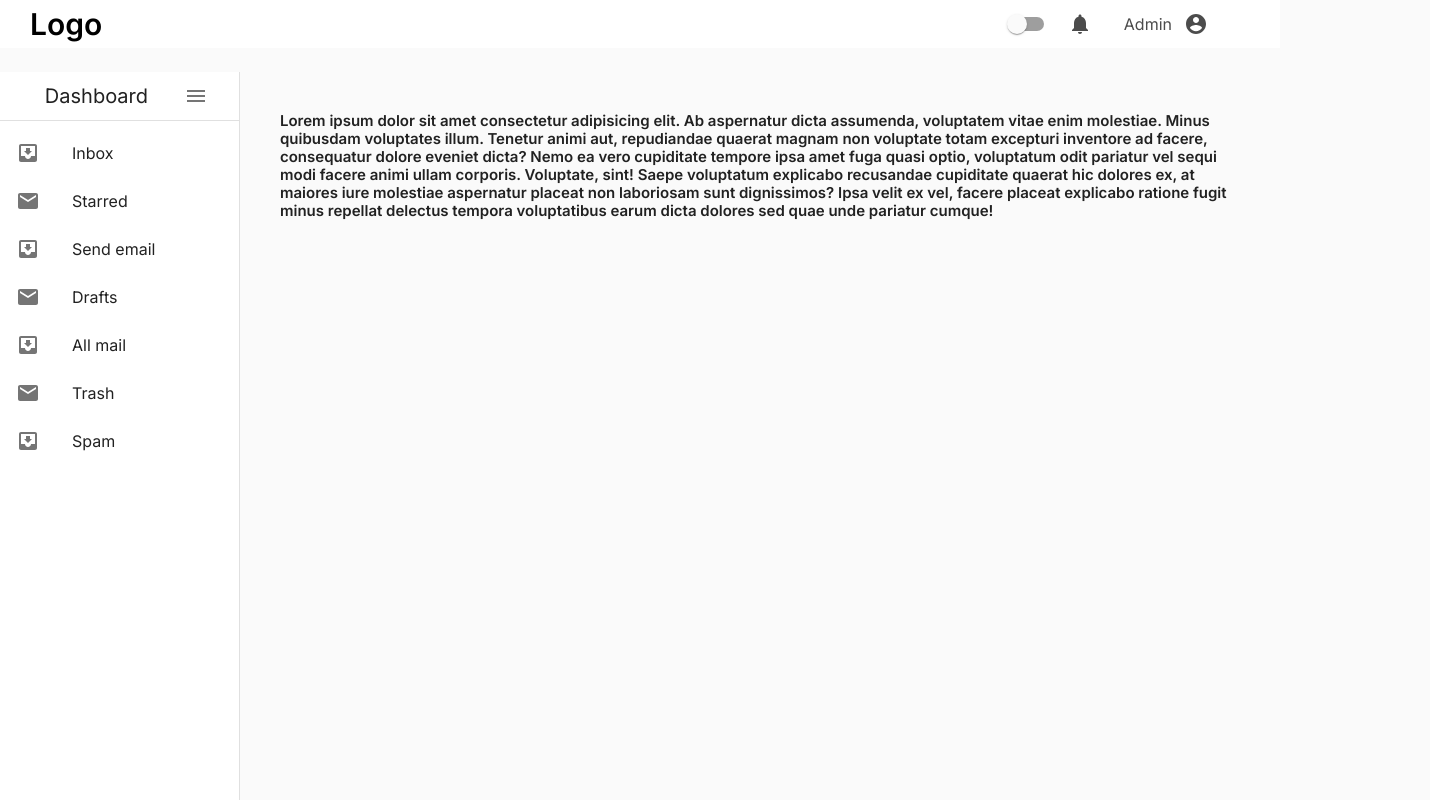
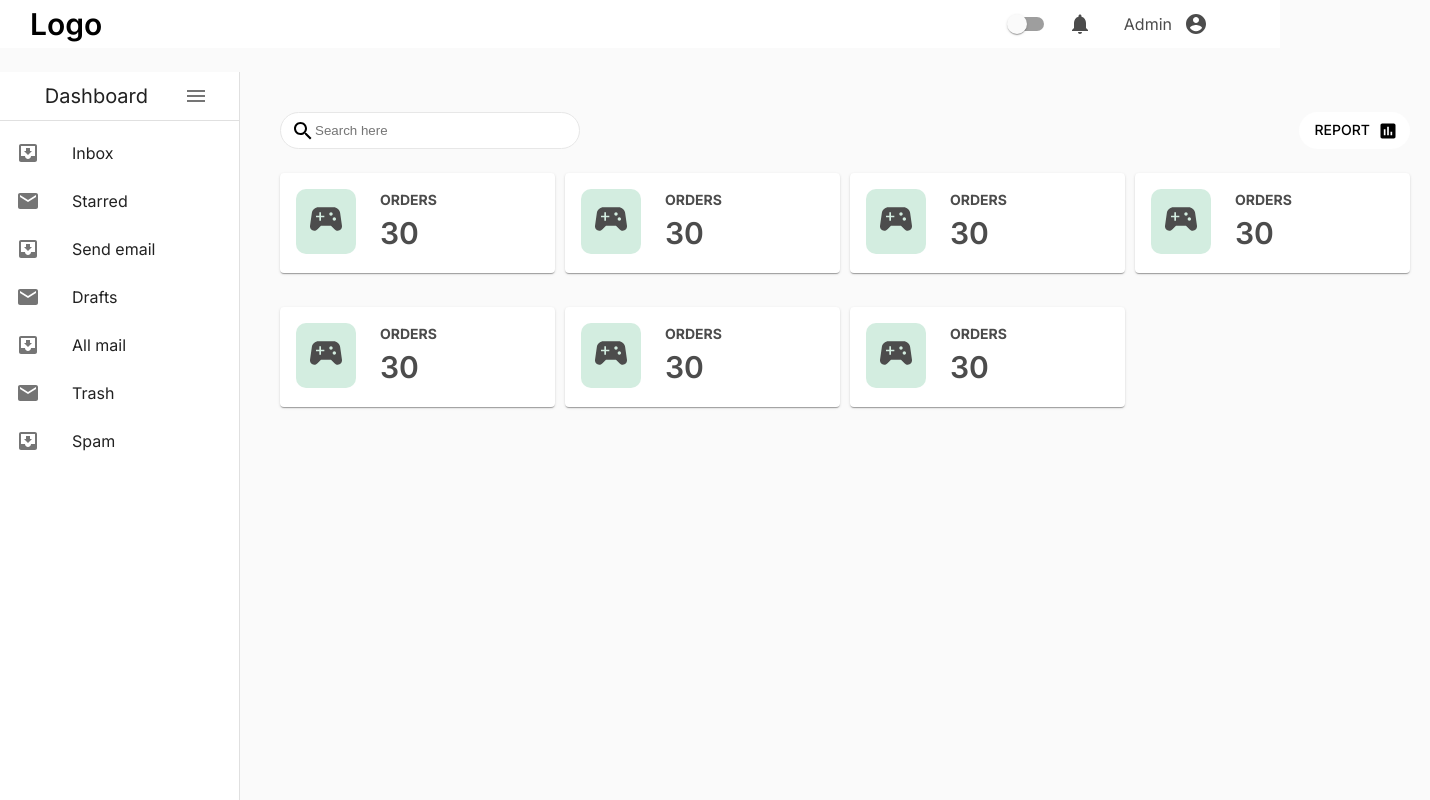
Before and after one commit to noumankhandatu/dashboard, a React (Create React App) app: page / in a window 1280 px wide. Shown: the top 800 px of the page, 1430 px wide, since content can reach past the window. Built offline with nearby package versions, Linux system fonts and the light colour scheme; a web font is replaced by a local one.

Commit message:
card mapped

```diff
--- /dev/null
+++ b/src/components/arrays/index.js
@@ -0,0 +1,39 @@
+const Array = [
+  {
+    text: "orders",
+    count: 30,
+    icon: "SportsEsportsIcon",
+  },
+  {
+    text: "RCAS",
+    count: 1,
+    icon: "SportsEsportsIcon",
+  },
+  {
+    text: "NFT IMAGES",
+    count: 23,
+    icon: "SportsEsportsIcon",
+  },
+  {
+    text: "FEATURE ARTWORK",
+    count: 12,
+    icon: "SportsEsportsIcon",
+  },
+  {
+    text: "TRENDING COLLECTIONS",
+    count: 10,
+    icon: "SportsEsportsIcon",
+  },
+  {
+    text: "HOT COLLECTIONS",
+    count: 30,
+    icon: "SportsEsportsIcon",
+  },
+  {
+    text: "LIVE AUCTION",
+    count: 11,
+    icon: "SportsEsportsIcon",
+  },
+];
+
+export default Array;
--- a/src/components/buttons/index.jsx
+++ b/src/components/buttons/index.jsx
@@ -36,4 +36,13 @@ export default withStyles((theme) => ({
       backgroundColor: alpha(theme.palette.backgroundColor.iconbg2, 0.9),
     },
   },
+  inline: {
+    borderRadius: "50px",
+    color: theme.palette.color.main,
+    backgroundColor: theme.palette.backgroundColor.main,
+    height: "37px",
+    "&:hover": {
+      backgroundColor: alpha(theme.palette.backgroundColor.iconbg2, 0.9),
+    },
+  },
 }))(Button);
--- /dev/null
+++ b/src/components/iconCard/index.js
@@ -0,0 +1,52 @@
+import React from "react";
+import { Box, Paper, Typography } from "@material-ui/core";
+import SportsEsportsIcon from "@material-ui/icons/SportsEsports";
+import { makeStyles } from "@material-ui/core";
+/**
+ * @dev simple card
+ * @props takes icons
+ * @props two texts
+ */
+const IconCard = () => {
+  const classes = useStyles();
+  return (
+    <Box pt={3}>
+      <Paper className={classes.paper}>
+        <Box p={2} display="flex" alignItems="center">
+          <Box className={classes.bgIcon}>
+            <SportsEsportsIcon className={classes.iconSize} />
+          </Box>
+          <Box pl={3}>
+            <div>
+              <Box>
+                <Typography variant="h3">ORDERS</Typography>
+              </Box>
+              <Box pt={1}>
+                <Typography variant="h1">30</Typography>
+              </Box>
+            </div>
+          </Box>
+        </Box>
+      </Paper>
+    </Box>
+  );
+};
+
+export default IconCard;
+const useStyles = makeStyles((theme) => ({
+  iconSize: {
+    width: "40px",
+    height: "40px",
+  },
+  bgIcon: {
+    padding: "10px",
+    background: theme.palette.icon.primary,
+    borderRadius: "10px",
+  },
+  paper: {
+    color: theme.palette.color.primary,
+    backgroundColor: theme.palette.backgroundColor.main,
+    width: "275px",
+    height: "100px",
+  },
+}));
--- /dev/null
+++ b/src/components/searchbar/index.js
@@ -0,0 +1,34 @@
+import React from "react";
+import { makeStyles, Box } from "@material-ui/core";
+import SearchIcon from "@material-ui/icons/Search";
+const SearchBar = () => {
+  const classes = useStyles();
+  return (
+    <Box className={classes.box} display="flex" alignItems="center">
+      <SearchIcon />
+      <input placeholder="Search here" className={classes.input} type="text" />
+    </Box>
+  );
+};
+
+export default SearchBar;
+const useStyles = makeStyles((theme) => ({
+  box: {
+    paddingLeft: "10px",
+    width: "300px",
+    height: " 37px",
+    color: theme.palette.color.main,
+    backgroundColor: theme.palette.backgroundColor.main,
+    border: "1px solid #E7E7E7",
+    borderRadius: " 27px",
+  },
+  input: {
+    width: "250px",
+    color: theme.palette.color.main,
+    backgroundColor: theme.palette.backgroundColor.main,
+    border: "none",
+    "&:focus": {
+      outline: "none",
+    },
+  },
+}));
--- a/src/pages/dashboard/index.js
+++ b/src/pages/dashboard/index.js
@@ -2,27 +2,40 @@ import React from "react";
 import { Box, Typography } from "@material-ui/core";
 import MiniDrawer from "../../components/sidebar";
 import Wrapper from "../../components/wrapper";
+import AssessmentIcon from "@material-ui/icons/Assessment";
+import Button from "../../components/buttons";
+import SearchBar from "../../components/searchbar";
+import IconCard from "../../components/iconCard";
+import Array from "../../components/arrays";
+import { makeStyles } from "@material-ui/core";
+
 const Dashboard = () => {
+  const classes = useStyles();
   return (
     <Box display="flex" pt={3}>
       <MiniDrawer />
       <Wrapper>
-        <Typography variant="h2">
-          Lorem ipsum dolor sit amet consectetur adipisicing elit. Ab aspernatur
-          dicta assumenda, voluptatem vitae enim molestiae. Minus quibusdam
-          voluptates illum. Tenetur animi aut, repudiandae quaerat magnam non
-          voluptate totam excepturi inventore ad facere, consequatur dolore
-          eveniet dicta? Nemo ea vero cupiditate tempore ipsa amet fuga quasi
-          optio, voluptatum odit pariatur vel sequi modi facere animi ullam
-          corporis. Voluptate, sint! Saepe voluptatum explicabo recusandae
-          cupiditate quaerat hic dolores ex, at maiores iure molestiae
-          aspernatur placeat non laboriosam sunt dignissimos? Ipsa velit ex vel,
-          facere placeat explicabo ratione fugit minus repellat delectus tempora
-          voluptatibus earum dicta dolores sed quae unde pariatur cumque!
-        </Typography>
+        <Box display="flex" justifyContent="space-between">
+          <SearchBar />
+          <Button variant="inline" endIcon={<AssessmentIcon />}>
+            Report
+          </Button>
+        </Box>
+        <div className={classes.grid}>
+          {Array.map((items) => {
+            return <IconCard />;
+          })}
+        </div>
       </Wrapper>
     </Box>
   );
 };
 
 export default Dashboard;
+const useStyles = makeStyles((theme) => ({
+  grid: {
+    display: "grid",
+    gridTemplateColumns: "1fr 1fr 1fr 1fr",
+    gridGap: "10px",
+  },
+}));
```
